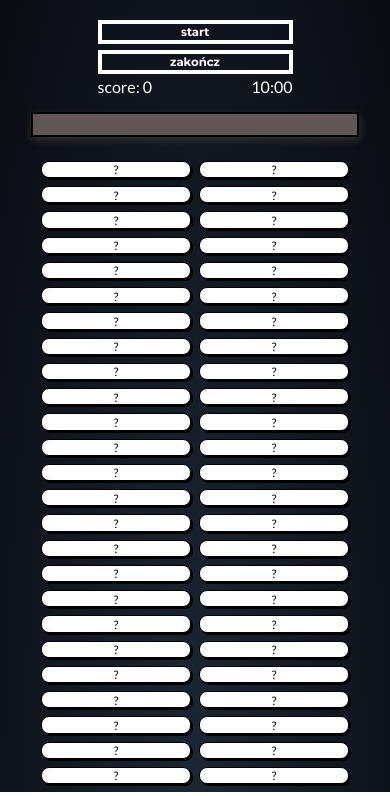
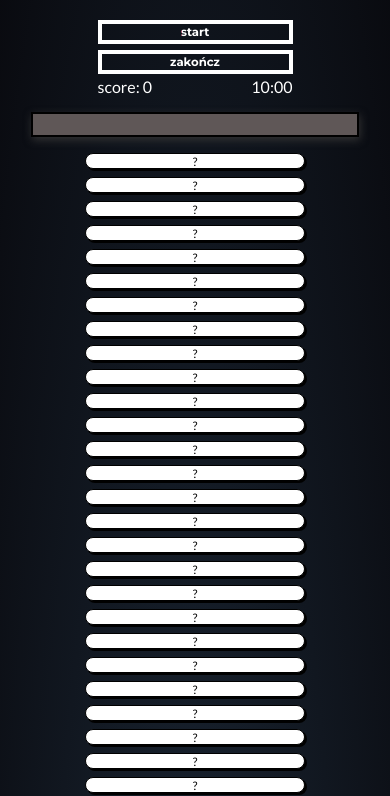
Before and after one commit to MarcheM/quizUSA, a plain HTML site: page index.html in a window 390 px wide. Shown: the part 52-848 px from the top of the page. Drawn offline with Linux system fonts and the light colour scheme.

Commit message:
media query add

```diff
--- a/style.css
+++ b/style.css
@@ -2,7 +2,7 @@
 
 body, html{
     width: 100%;
-    height: 100%;
+    min-height: 100%;
     margin: 0;
     padding: 0;
     color: white;
@@ -199,8 +199,6 @@ background: lightgreen;
   }
 
 @media (max-width: 1100px){
-
-
     .user_input{
 font-size: 3vw;
     }
@@ -217,11 +215,16 @@ font-size: 3vw;
     width: 50%;
     margin: 3px;
 }
-.state_container{
-grid-template-columns: repeat(auto-fill, 150px);
-}
+
 
 .state{
     font-size: 3vw;
 }
 }
+
+@media (max-width: 600px){
+    .main--container{
+        width: 100%;
+        padding: 0;
+    }
+}
```
